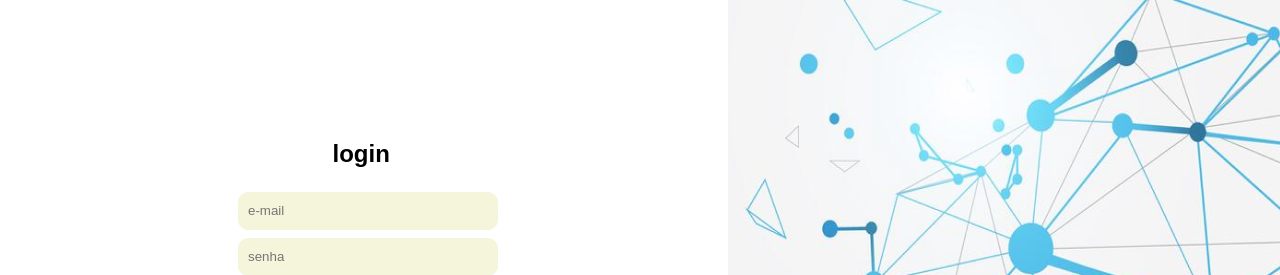
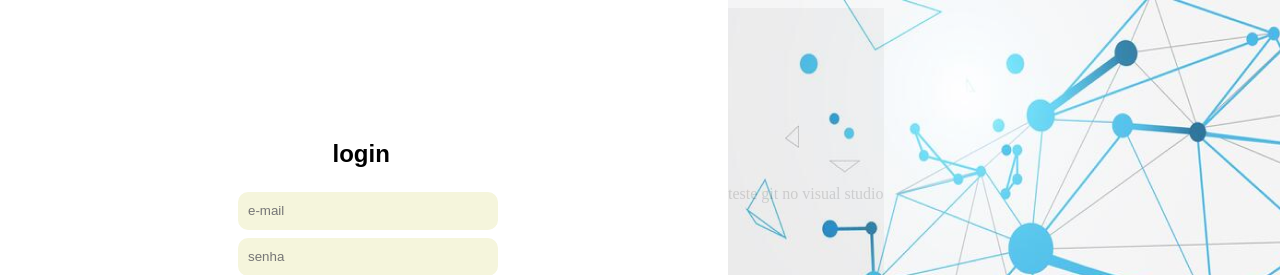
Before and after one commit to LucasAntunesTec/lucas_teste, a plain HTML site: page index.html in a window 1280 px wide. Shown: the top 275 px of the page. Drawn offline with Linux system fonts and the light colour scheme.

Commit message:
adição tag p

```diff
--- a/index.html
+++ b/index.html
@@ -42,7 +42,7 @@
 
             </div> <!--fechamento div filho-->
 
-
+        <p>teste git no visual studio</p>
 
     </div> <!--fechamento div pai-->
 
```
